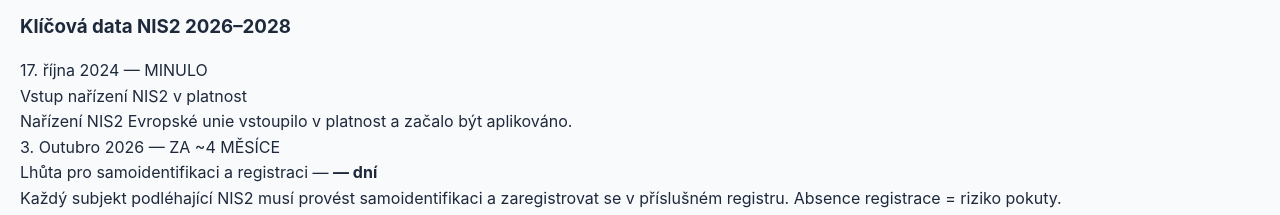
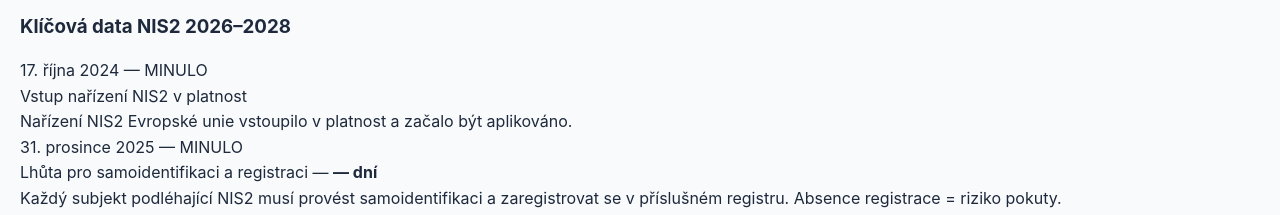
Before and after one commit to domagoj89/nis2-nastroje-cz, a plain HTML site: page kalkulacka.html in a window 1280 px wide. Shown: the part 1600-1815 px from the top of the page. Drawn offline with Linux system fonts and the light colour scheme.

Commit message:
quality-loop 2026-11-27: verified-fact corrections

```diff
--- a/kalkulacka.html
+++ b/kalkulacka.html
@@ -142,7 +142,7 @@
       <div class="timeline__desc">Nařízení NIS2 Evropské unie vstoupilo v platnost a začalo být aplikováno.</div>
     </div>
     <div class="timeline__item urgent">
-      <div class="timeline__date">3. Outubro 2026 — ZA ~4 MĚSÍCE</div>
+      <div class="timeline__date">31. prosince 2025 — MINULO</div>
       <div class="timeline__title">Lhůta pro samoidentifikaci a registraci — <strong><span data-countdown="days">—</span> dní</strong></div>
       <div class="timeline__desc">Každý subjekt podléhající NIS2 musí provést samoidentifikaci a zaregistrovat se v příslušném registru. Absence registrace = riziko pokuty.</div>
     </div>
```
